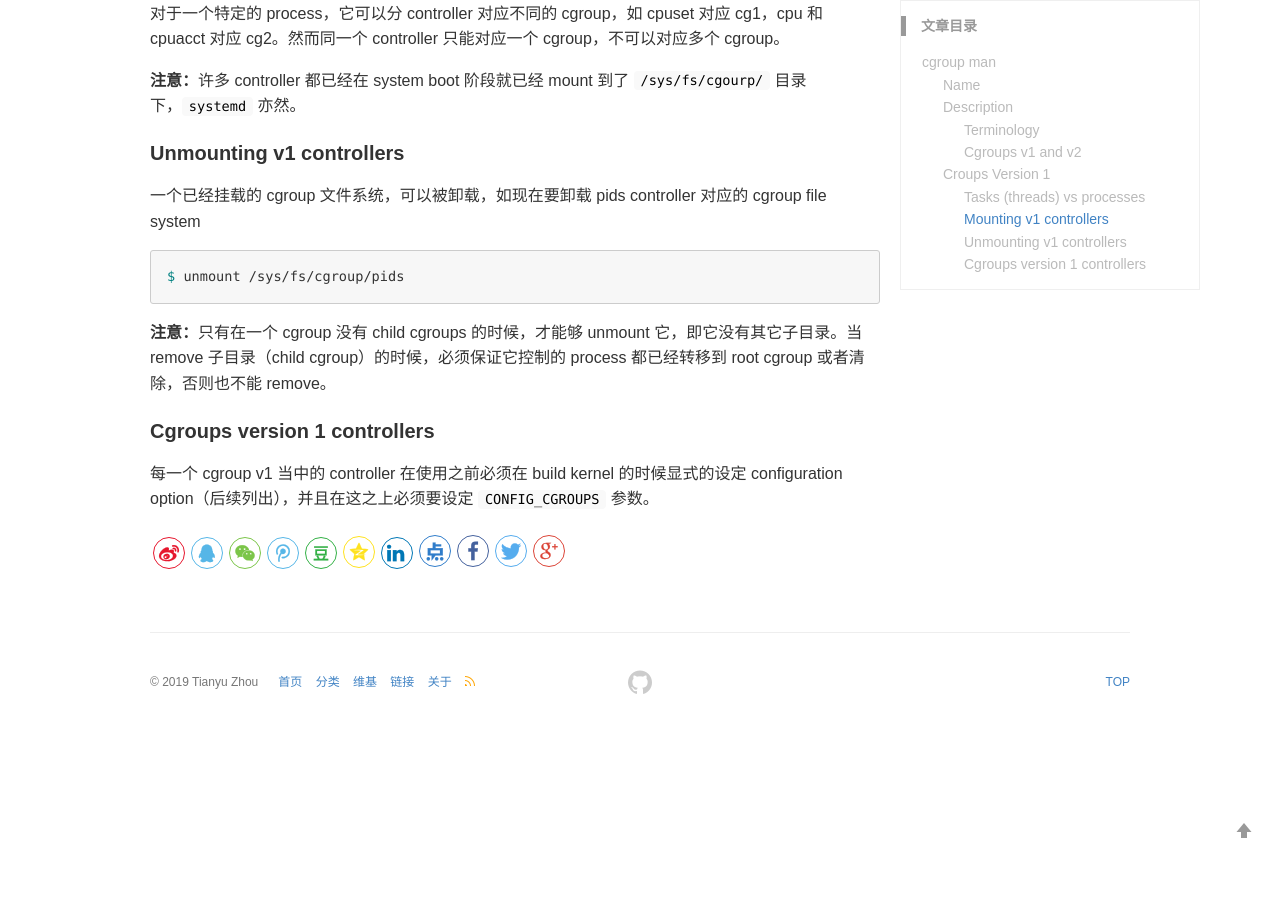
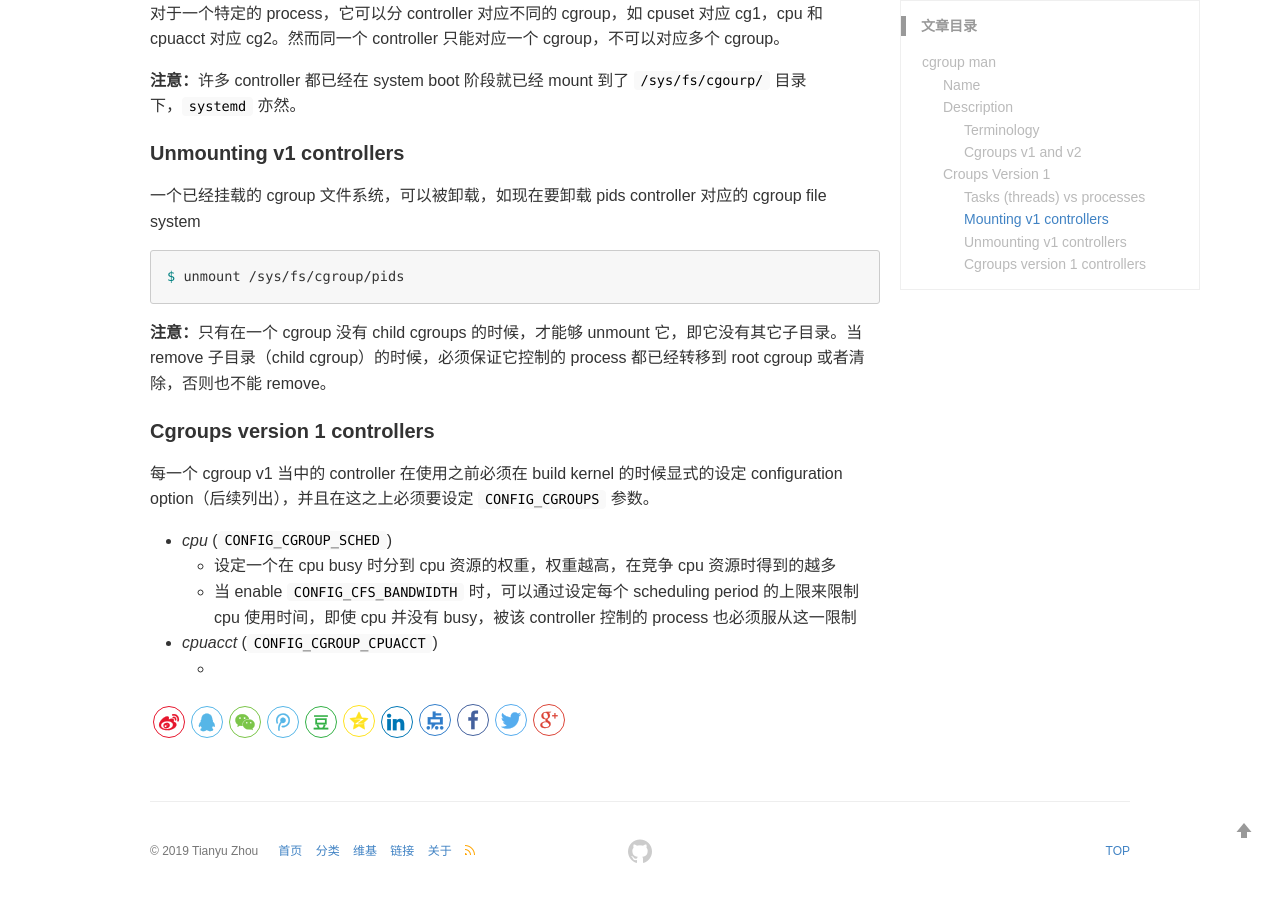
Before and after one commit to WYWAshley/WYWAshley.github.io, a Jekyll site: the page built from _posts/2019-10-28-cgroups-usage.md, in a window 1280 px wide and 900 px high, scrolled down 4210 px. Built offline with Jekyll 4.4.1, drawn with Linux system fonts in a browser that asks for light colours; comment, search, counter and statistics services are not loaded; before the commit the page ends 4941 px from its top, so only the background shows below that.

Commit message:
Update 2019-10-28-cgroups-usage.md

```diff
--- a/_posts/2019-10-28-cgroups-usage.md
+++ b/_posts/2019-10-28-cgroups-usage.md
@@ -175,3 +175,9 @@ $ unmount /sys/fs/cgroup/pids
 #### Cgroups version 1 controllers
 
 每一个 cgroup v1 当中的 controller 在使用之前必须在 build kernel 的时候显式的设定 configuration option（后续列出），并且在这之上必须要设定 `CONFIG_CGROUPS` 参数。
+
+* *cpu* (`CONFIG_CGROUP_SCHED`)
+  * 设定一个在 cpu busy 时分到 cpu 资源的权重，权重越高，在竞争 cpu 资源时得到的越多
+  * 当 enable `CONFIG_CFS_BANDWIDTH` 时，可以通过设定每个 scheduling period 的上限来限制 cpu 使用时间，即使 cpu 并没有 busy，被该 controller 控制的 process 也必须服从这一限制
+* *cpuacct* (`CONFIG_CGROUP_CPUACCT`)
+  *
```
